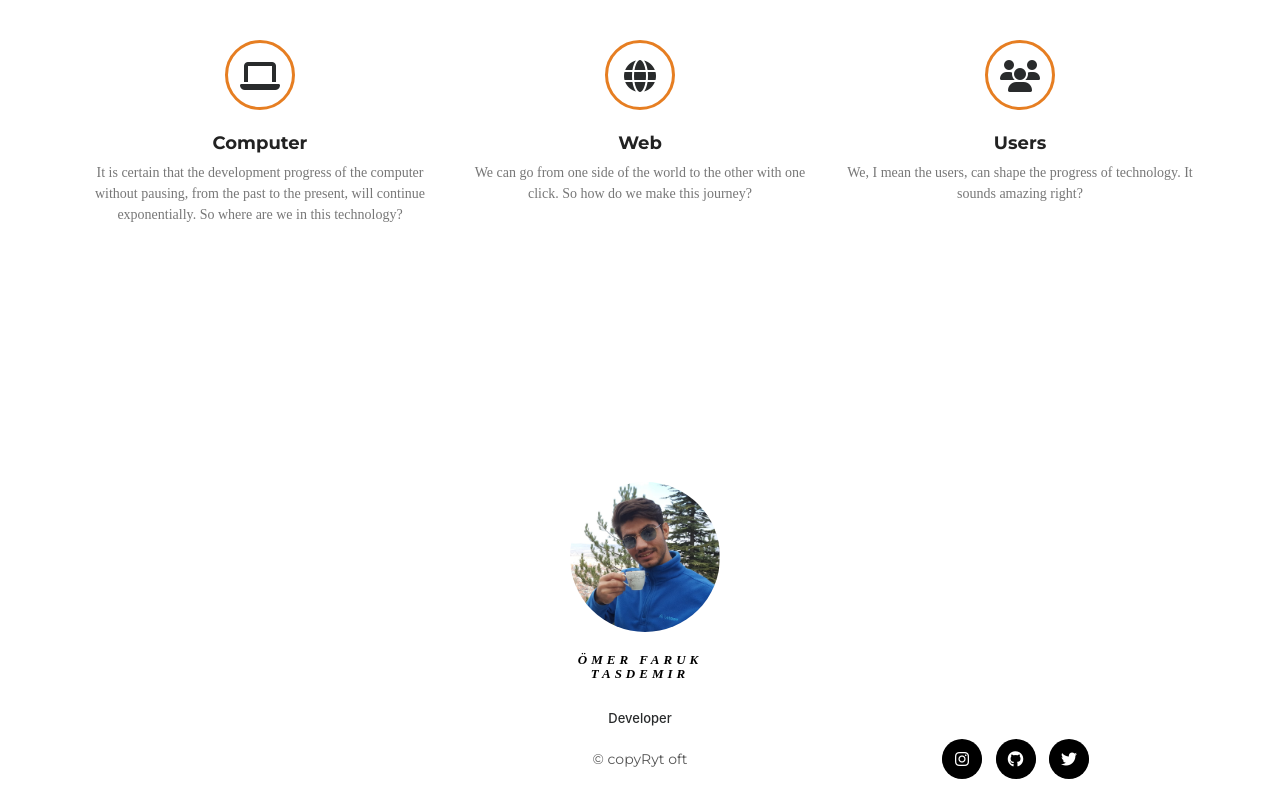
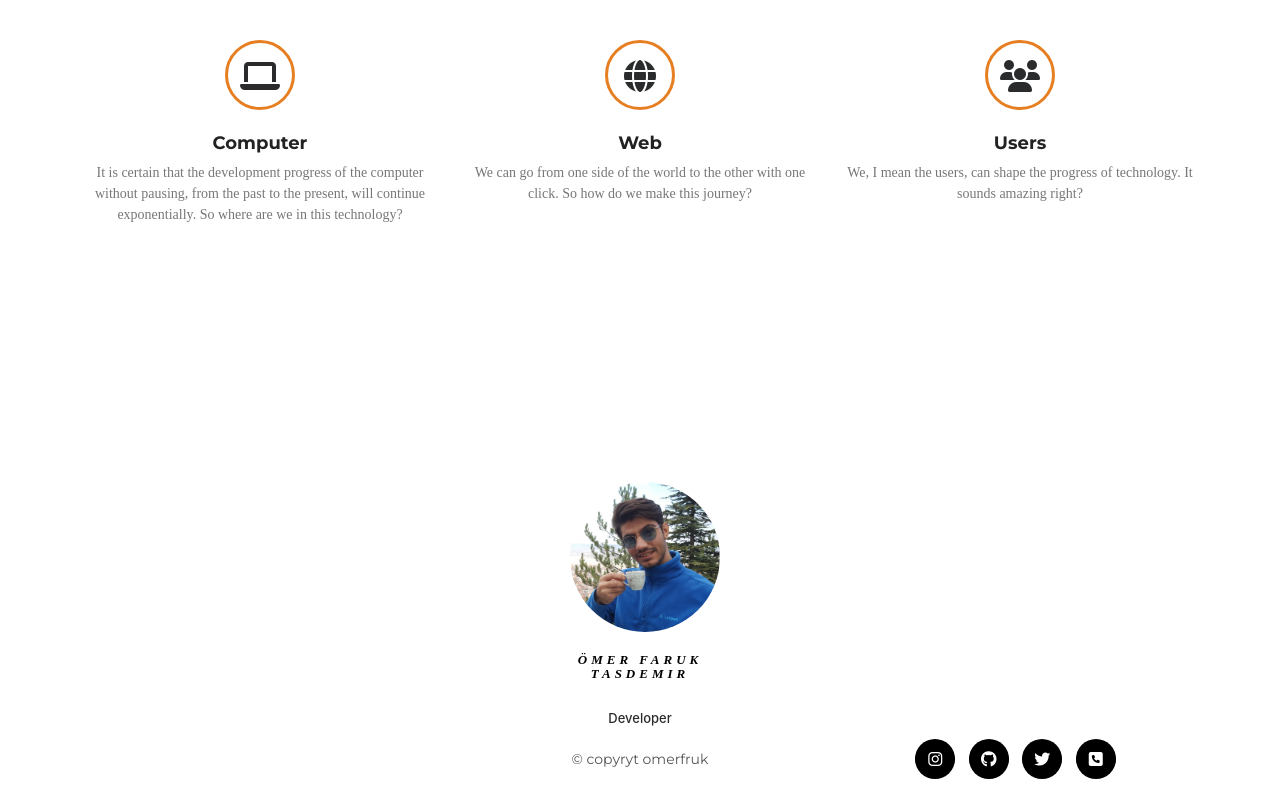
Before and after one commit to omerfruk/my-web-page, a plain HTML site: page index.html in a window 1280 px wide. Shown: the part 1026-1826 px from the top of the page. Drawn offline with nearby package versions, Linux system fonts and the light colour scheme; a web font is replaced by a local one.

Commit message:
Update : Telefon eklendi

```diff
--- a/css/info.css
+++ b/css/info.css
@@ -145,6 +145,10 @@ ul {
 .box li a .fa-instagram:hover {
   color: #b814f8;
 }
+.box li a .fa-phone:hover {
+  color: rgb(141,255,115);
+}
+
 @media (max-width: 768px) {
   .logo {
     padding-top: 5px;
--- a/css/main.css
+++ b/css/main.css
@@ -279,6 +279,13 @@ textarea {
   background-color: #000;
   line-height: 40px;
 }
+.social-icon .fa{
+  width: 40px;
+  height: 40px;
+  border-radius: 40px;
+  background-color: #000;
+  line-height: 40px;
+}
 .box {
   width: 150px;
   padding: 5px;
--- a/index.html
+++ b/index.html
@@ -96,7 +96,7 @@
     <div class="row">
       <div class="col-sm-4"></div>
       <div class="col-sm-4 text-center">
-        <p>&copy; copyRyt oft</p>
+        <p>&copy; copyryt omerfruk</p>
       </div>
       <div class="col-sm-4 text-center">
         <ul class="social-icons">
@@ -108,6 +108,9 @@
           </li>
           <li class="social-icon">
             <a href="https://twitter.com/home?lang=tr" target="_blank"><i class="fab fa-twitter"></i></a>
+          </li>
+          <li class="social-icon">
+            <a href="tel:05545137809"><i class="fa fa-phone-square" aria-hidden="true"></i></i></a>
           </li>
         </ul>
       </div>
```
Also changed, not shown: info.html (+6 -2 lines).
